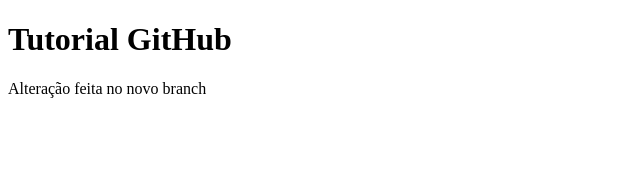
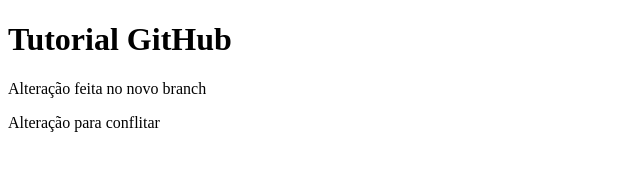
Before and after one commit to KEYNIBORGES/tutorial-2021, a plain HTML site: page index.html in a window 1280 px wide. Shown: the whole page, without its empty margins (0-640 px from the left). Drawn offline with Linux system fonts and the light colour scheme.

Commit message:
Aletração teste de conflito

```diff
--- a/index.html
+++ b/index.html
@@ -8,5 +8,6 @@
 <body>
   <h1>Tutorial GitHub</h1>
 Alteração feita no novo branch
+<p>Alteração para conflitar</p>
 </body>
 </html>
```
